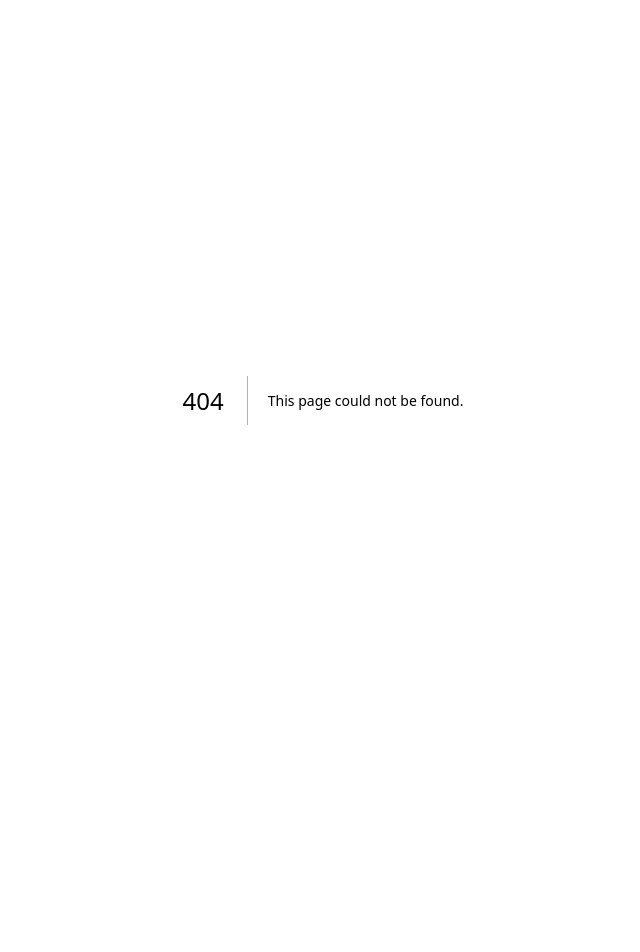
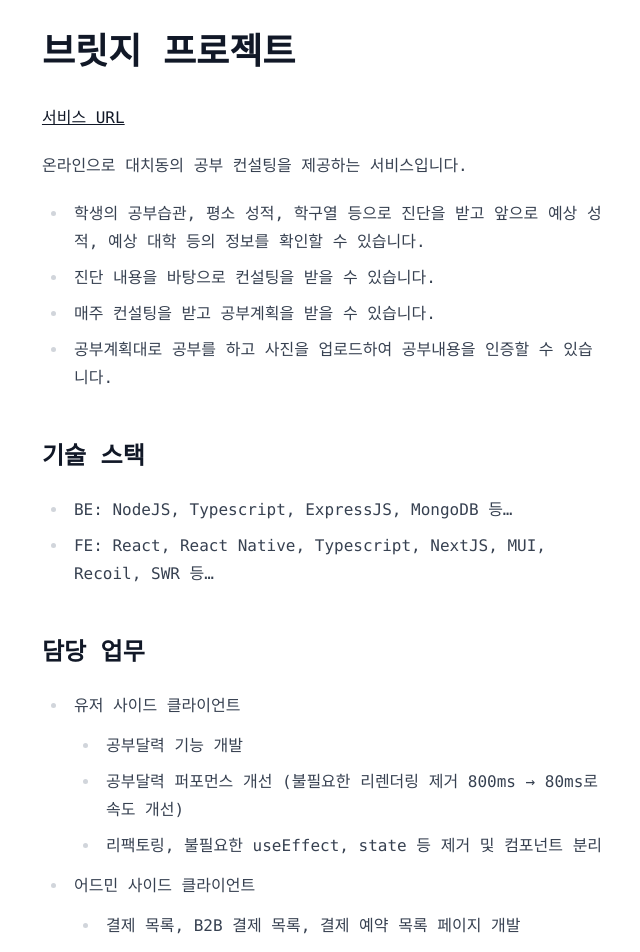
Before and after one commit to AMATEURTOSS/amateurtoss.github.io, a Next.js app: page /portfolios/4 in a window 1280 px wide. Before the commit this address had no page. Shown: the top 952 px of the page, without its empty margins (317-957 px from the left). Before the commit the page ends 800 px from the top, so only its background shows below. Built offline with nearby package versions, Linux system fonts and the light colour scheme.

Commit message:
feat: 브릿지 포폴 추가

```diff
--- /dev/null
+++ b/src/app/portfolios/4/page.mdx
@@ -0,0 +1,28 @@
+# 브릿지 프로젝트
+
+[서비스 URL](https://briiidgeproject.com)
+
+온라인으로 대치동의 공부 컨설팅을 제공하는 서비스입니다.
+
+- 학생의 공부습관, 평소 성적, 학구열 등으로 진단을 받고 앞으로 예상 성적, 예상 대학 등의 정보를 확인할 수 있습니다.
+- 진단 내용을 바탕으로 컨설팅을 받을 수 있습니다.
+- 매주 컨설팅을 받고 공부계획을 받을 수 있습니다.
+- 공부계획대로 공부를 하고 사진을 업로드하여 공부내용을 인증할 수 있습니다.
+
+## 기술 스택
+
+- BE: NodeJS, Typescript, ExpressJS, MongoDB 등…
+- FE: React, React Native, Typescript, NextJS, MUI, Recoil, SWR 등…
+
+## 담당 업무
+
+- 유저 사이드 클라이언트
+  - 공부달력 기능 개발
+  - 공부달력 퍼포먼스 개선 (불필요한 리렌더링 제거 800ms → 80ms로 속도 개선)
+  - 리팩토링, 불필요한 useEffect, state 등 제거 및 컴포넌트 분리
+- 어드민 사이드 클라이언트
+  - 결제 목록, B2B 결제 목록, 결제 예약 목록 페이지 개발
+- 서버
+  - 결제 서버 유지보수
+  - B2B 결제 로직 개발 (단건, 구독)
+  - 학부모 회원이 학생의 화면을 볼 수 있게 하는 `자녀 연결` 기능 개발
```
Also changed, not shown: src/db.ts (+6 -6 lines).
